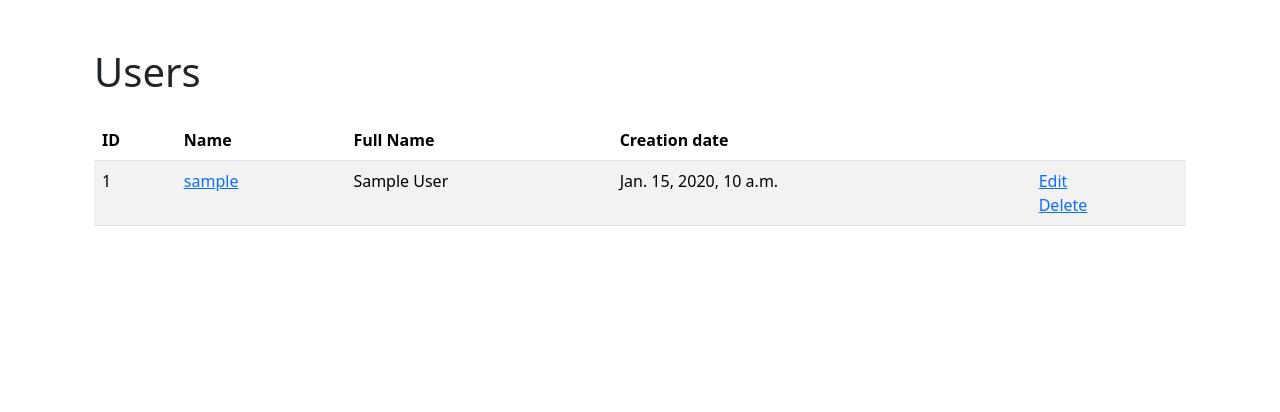
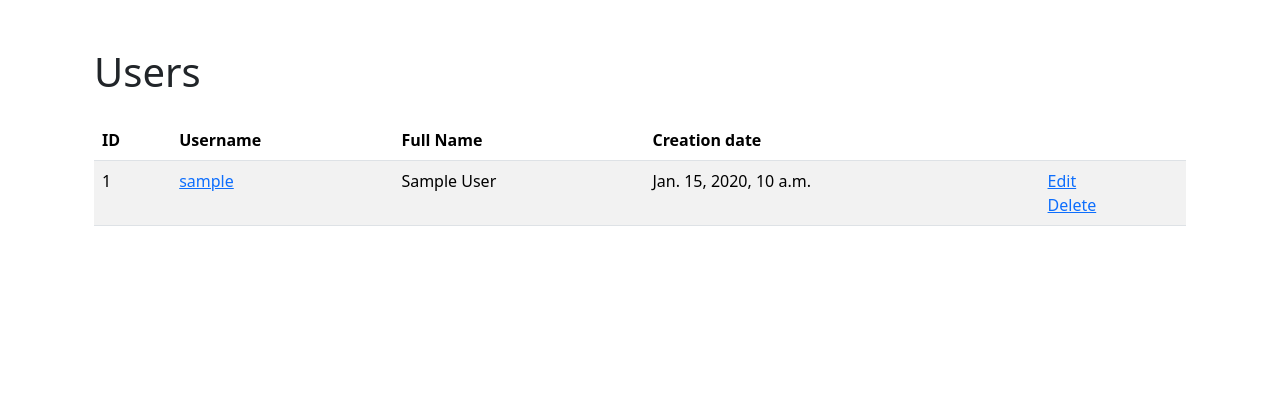
Before and after one commit to chustovalena/python-project-52, a Django app: page /users/ in a window 1280 px wide. Shown: the part 56-468 px from the top of the page. Run offline with Django 5.2, Linux system fonts and the light colour scheme; tables that the repository leaves empty hold one stand-in row (values such as "Sample post").

Commit message:
fix naming

```diff
--- a/task_manager/user/templates/user/index.html
+++ b/task_manager/user/templates/user/index.html
@@ -8,7 +8,7 @@
             <thead>
                 <tr class="fw-weight-bold">
                     <th scope="col" >ID</th>
-                    <th scope="col">{% translate 'Name' %}</th>
+                    <th scope="col">{% translate 'Username' %}</th>
                     <th scope="col">{% translate 'Full Name' %}</th>
                     <th scope="col">{% translate 'Creation date' %}</th>
                     <th scope="col"></th>
```
Also changed, not shown: task_manager/user/locale/ru/LC_MESSAGES/django.po.
